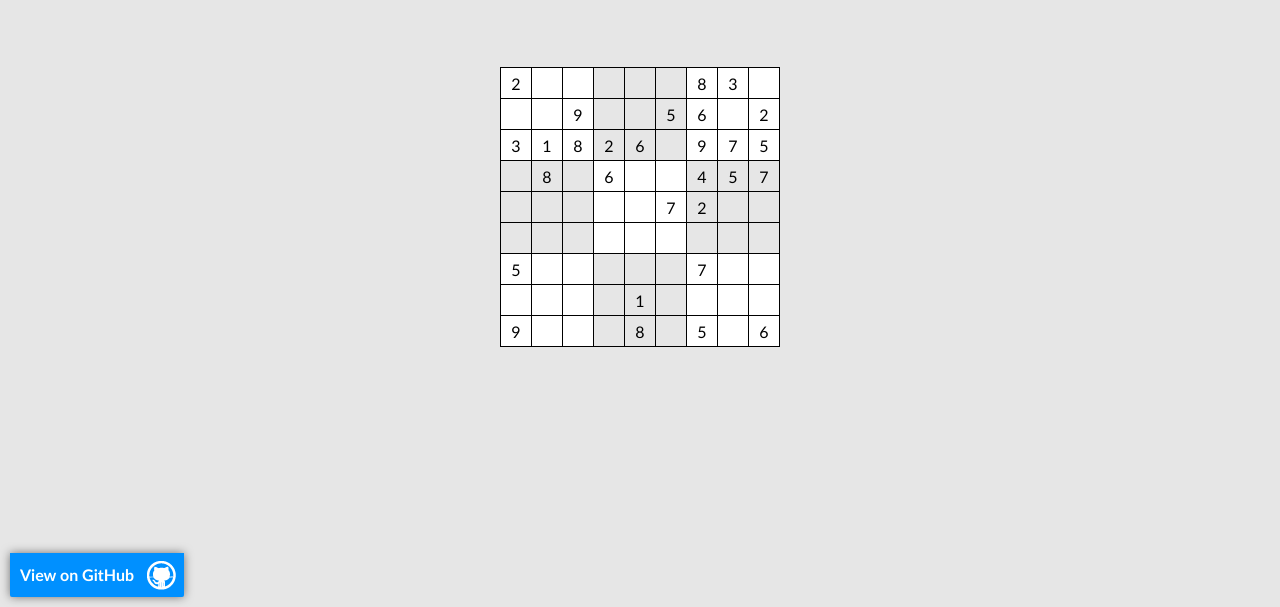
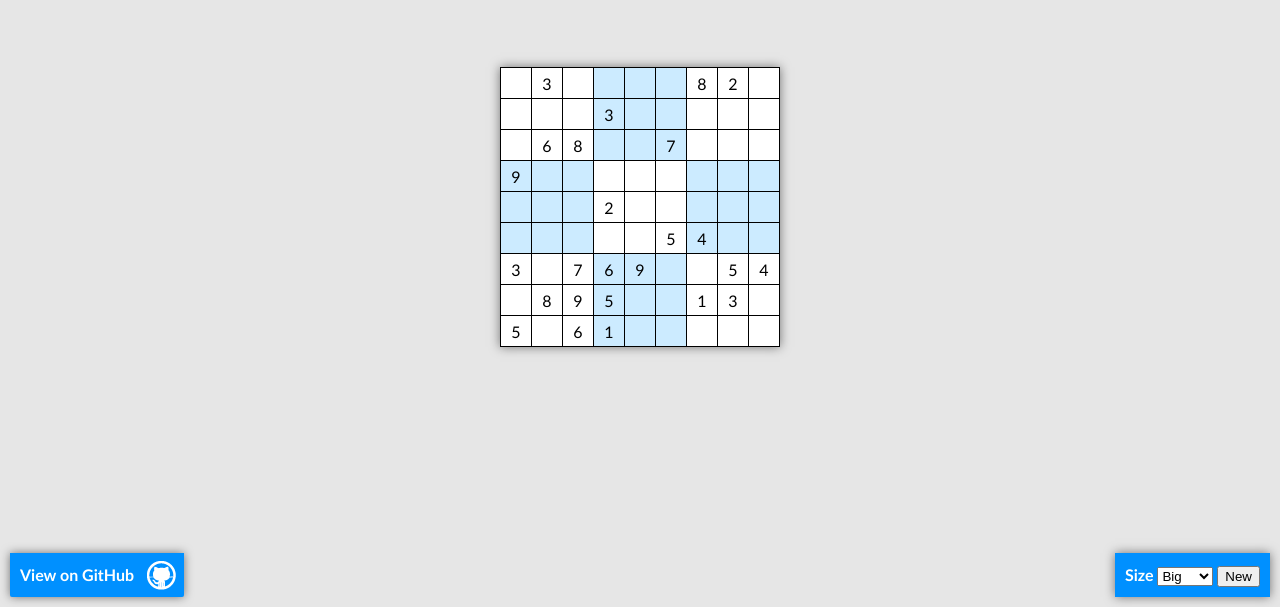
Before and after one commit to hhelwich/sudoku-js, a plain HTML site: page index.html in a window 1280 px wide. Shown: the part 193-800 px from the top of the page. Drawn offline with Linux system fonts and the light colour scheme.

Commit message:
add control for different sizes also validate on complete

```diff
--- a/css/sudoku.css
+++ b/css/sudoku.css
@@ -7,7 +7,11 @@ body {
     position: absolute;
 }
 
-table, th, td {
+table {
+    box-shadow: 0 0 10px rgba(0, 0, 0, 0.5);
+}
+
+table, td {
     border: 1px solid #000000;
     border-collapse: collapse;
 }
@@ -25,7 +29,7 @@ td.block0, td.block0 > input  {
 }
 
 td.block1, td.block1 > input  {
-    background-color: #e6e6e6
+    background-color: #ccebff;
 }
 
 td > input {
@@ -60,3 +64,18 @@ td > input {
     font-size: 16px;
     line-height: 1.5;
 }
+
+#controls {
+    background-color: #0090FF;
+    padding: 10px 10px 10px 10px;
+    position: absolute;
+    right: 10px;
+    bottom: 10px;
+    box-shadow: 0 0 10px rgba(0, 0, 0, 0.5);
+    font-family: inherit;
+    font-size: 16px;
+    color: #FFFFFF;
+    font-size: 16px;
+    line-height: 1.5;
+    font-weight: 700;
+}
--- a/index.html
+++ b/index.html
@@ -6,6 +6,15 @@
 </head>
 <body>
 <div class="container"></div>
+<div id="controls">
+    <label for="size">Size</label>
+    <select id="size" size="1">
+        <option value="3x3" selected>Big</option>
+        <option value="2x3">Small</option>
+        <option value="2x2">Tiny</option>
+    </select>
+    <input type="button" value="New">
+</div>
 <a href="https://github.com/hhelwich/sudoku-js" id="forkme_banner">View on GitHub</a>
 <script src="js/sudoku.min.js"></script>
 <script src="js/jquery.min.js"></script>
--- a/js/main.js
+++ b/js/main.js
@@ -17,31 +17,74 @@
                     $(window).scrollLeft()) + "px"
             });
         },
-        symb = "123456789";
+        symb = "123456789ABCDEF",
+        validateInputs = function (inputs) {
+            var i, idx, val;
+            for (i = 0; i < inputs.length; i += 1) {
+                if (inputs[i].val().length === 0) { // field is not complete
+                    return;
+                }
+            }
+            // field is complete => validate content
+            for (i = 0; i < inputs.length; i += 1) {
+                idx = inputs[i].attr('id');
+                val = inputs[i].val();
+                if (field.solution[idx] !== symb.indexOf(val)) {
+                    inputs[i].css("color", "#FF0000");
+                } else {
+                    inputs[i].css("color", "#00FF00");
+                }
+            }
+        },
+        createField = function () {
+            var input,
+                inputs = [],
+                handleKeyUp = function () {
+                    var input = $(this);
+                    input.val($.trim(input.val()));
+                    validateInputs(inputs);
+                },
+                size = $("select option:selected").val().split("x");
+
+            // create empty sudoku field
+            field = sudoku.createField(size[0], size[1]);
 
             // create empty sudoku 9x9 field table
             table = $("<table/>");
-    for (i = 0; i < 9; i += 1) {
+            for (i = 0; i < field.size; i += 1) {
                 row = $("<tr/>");
-        for (j = 0; j < 9; j += 1) {
-            row.append('<td class="block' + (~~((i % 6) / 3) + ~~((j % 6) / 3)) % 2 + '"/>');
+                for (j = 0; j < field.size; j += 1) {
+                    row.append('<td class="block' +
+                        Math.floor(((i % (field.rows * 2)) / field.rows) +
+                            Math.floor((j % (field.cols * 2)) / field.cols)) % 2 + '"/>');
                 }
                 table.append(row);
             }
-    container.append(table);
+            container.empty().append(table);
             table = $("td");
+            // generate sudoku
+            field.generate();
+            center();
+
+            // fill up table
+            for (i = 0; i < field.length; i += 1) {
+                if (field[i] === null) {
+                    input = $('<input id="' + i + '" type="text"/>');
+                    inputs.push(input);
+                    input.keyup(handleKeyUp);
+                    $(table.get(i)).append(input);
+                } else {
+                    $(table.get(i)).text(symb.charAt(field[i]));
+                }
+            }
+
+        };
 
     // center content on page
     $(window).resize(center);
-    center();
 
-    // generate sudoku
-    field = sudoku.createField(3, 3);
-    field.generate();
+    $("input[type=button]").click(createField);
 
-    // fill up table
-    for (i = 0; i < 81; i += 1) {
-        $(table.get(i)).html(field[i] === null ? '<input type="text"/>' : symb.charAt(field[i]));
-    }
+    createField();
 
 }(jQuery));
```
Lines whose indentation alone changed are shown as unchanged.
